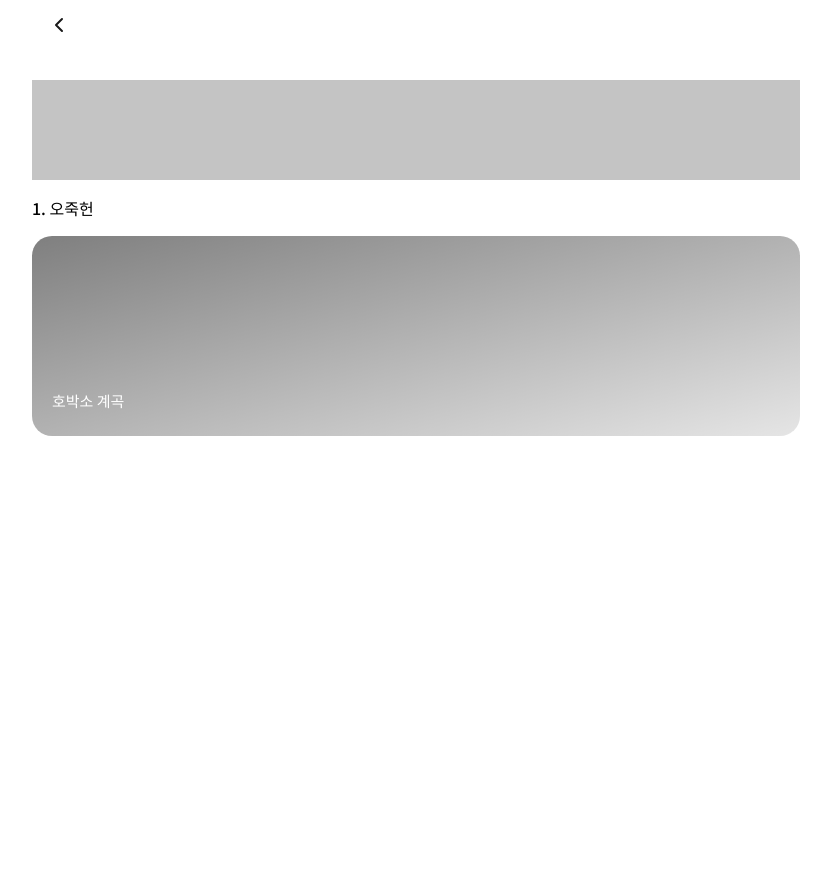
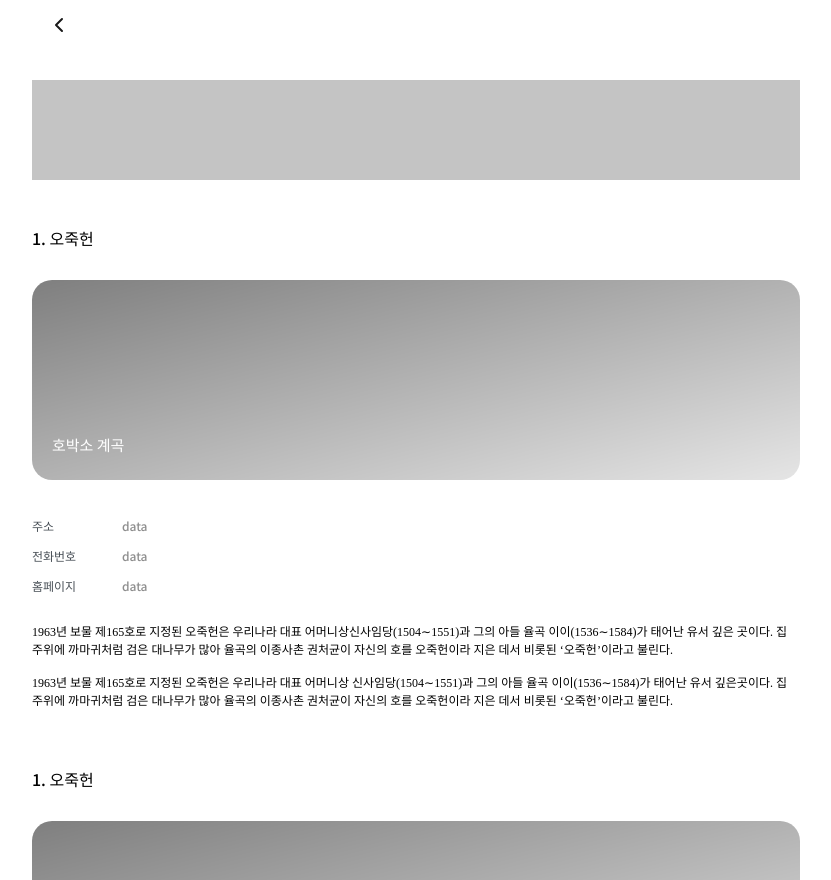
Before and after one commit to ynawhocodes/countrip-frontend, a React (Create React App) app: page / in a window 1280 px wide. Shown: the whole page, without its empty margins (224-1055 px from the left). Built offline with nearby package versions, Linux system fonts and the light colour scheme.

Commit message:
[feat] #3 TravelCourseView UI 작업

```diff
--- a/src/components/common/SpotItem.tsx
+++ b/src/components/common/SpotItem.tsx
@@ -4,15 +4,57 @@ import { colors } from '../../styles/variables'
 import { fontMedium } from '../../styles/font'
 import RectangleBoxItem from '../RectangleBoxItem'
 const SpotItem = () => {
+  const InfoTitleList = ['주소', '전화번호', '홈페이지']
   return (
     <>
-      <StyledTitle style={fontMedium}>1. 오죽헌</StyledTitle>
-      <RectangleBoxItem />
+      <StyledContainer>
+        <StyledTitle style={fontMedium}>1. 오죽헌</StyledTitle>
+        <RectangleBoxItem />
+        <StyledInfoContainer>
+          {InfoTitleList.map((infoTitle, index) => (
+            <StyledInfoItemContainer>
+              <StyledInfoTitle key={index} style={fontMedium}>
+                {infoTitle}
+              </StyledInfoTitle>
+              <StyledInfoContent style={fontMedium}>data</StyledInfoContent>
+            </StyledInfoItemContainer>
+          ))}
+        </StyledInfoContainer>
+        <StyledContent>{text}</StyledContent>
+      </StyledContainer>
     </>
   )
 }
 export default SpotItem
 
+const StyledContainer = styled.div`
+  padding-top: 30px;
+`
 const StyledTitle = styled.p`
   font-size: 16px;
+  margin-bottom: 30px;
 `
+const StyledContent = styled.p`
+  font-size: 12px;
+  white-space: pre-wrap;
+`
+const StyledInfoContainer = styled.div`
+  padding: 15px 0 15px 0;
+`
+const StyledInfoItemContainer = styled.div`
+  display: flex;
+  height: 30px;
+`
+const StyledInfoTitle = styled.p`
+  font-size: 12px;
+  color: ${colors.gray4};
+  width: 90px;
+`
+const StyledInfoContent = styled.p`
+  font-size: 12px;
+  color: ${colors.gray3};
+`
+
+const text = `1963년 보물 제165호로 지정된 오죽헌은 우리나라 대표 어머니상신사임당(1504∼1551)과 그의 아들 율곡 이이(1536∼1584)가 태어난 유서 깊은 곳이다. 집 주위에 까마귀처럼 검은 대나무가 많아 율곡의 이종사촌 권처균이 자신의 호를 오죽헌이라 지은 데서 비롯된 ‘오죽헌’이라고 불린다.
+
+1963년 보물 제165호로 지정된 오죽헌은 우리나라 대표 어머니상 신사임당(1504∼1551)과 그의 아들 율곡 이이(1536∼1584)가 태어난 유서 깊은곳이다. 집 주위에 까마귀처럼 검은 대나무가 많아 율곡의 이종사촌 권처균이 자신의 호를 오죽헌이라 지은 데서 비롯된 ‘오죽헌’이라고 불린다.`
--- a/src/pages/course/TravelCourseView.tsx
+++ b/src/pages/course/TravelCourseView.tsx
@@ -10,9 +10,11 @@ const TravelCourseView = () => {
     <>
       <StyledCommonFullHeigthWhiteWrap paddingHorizontal={20}>
         <StyledHeaderContent/>
-        <Header />
+        <Header/>
         <SpotItem/>
-
+        <SpotItem/>
+        <SpotItem/>
+        <SpotItem/>
       </StyledCommonFullHeigthWhiteWrap>
     </>
   )
```
